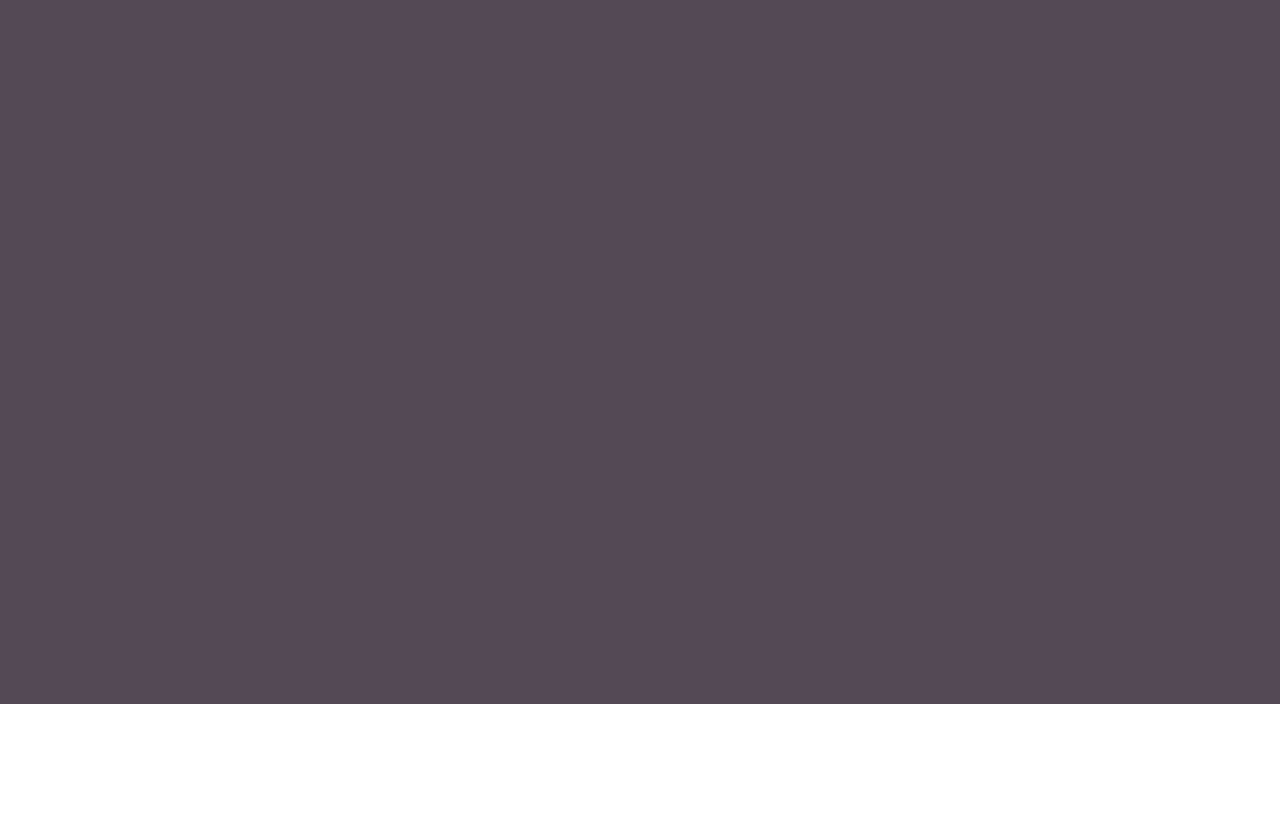
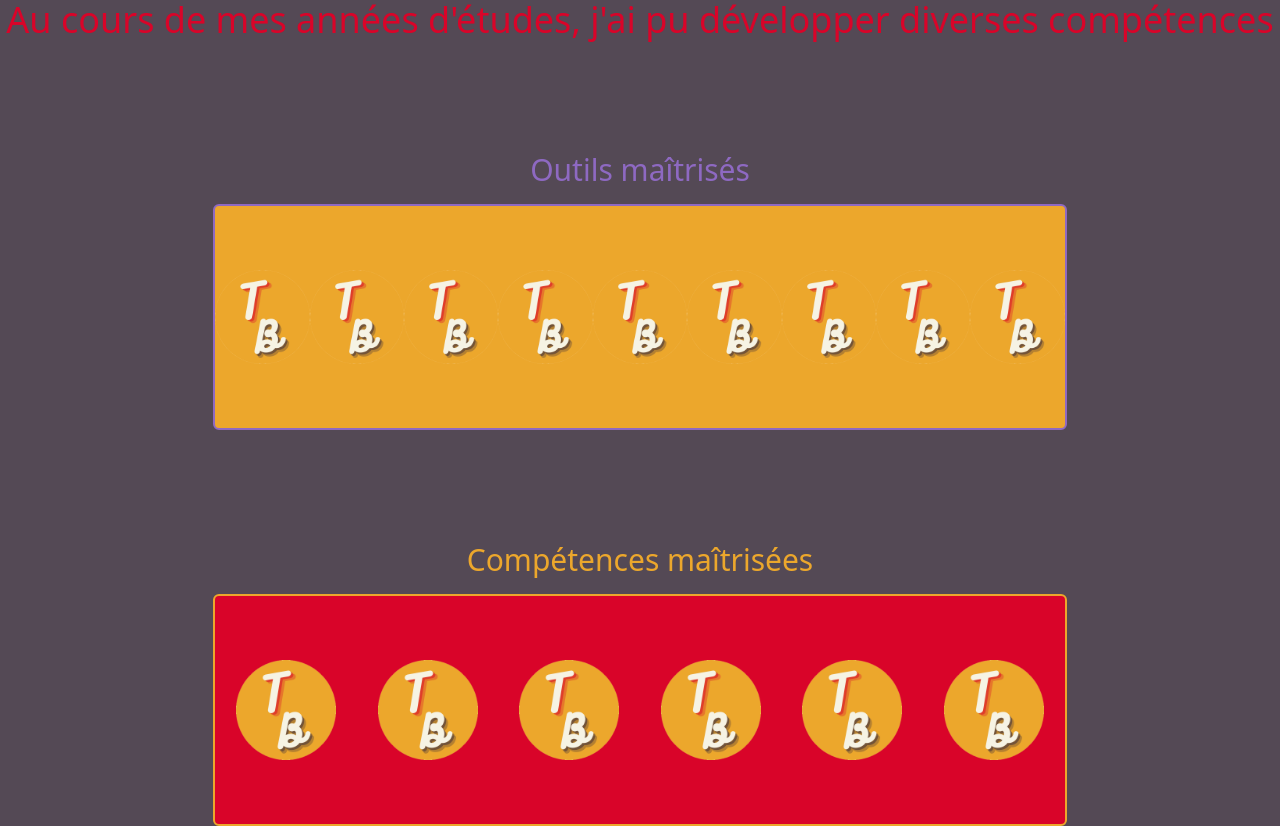
Before and after one commit to Timeuh/Portfolio-V1, a React (Vite) app: page / in a window 1280 px wide. Shown: the part 2520-3346 px from the top of the page. Before the commit the page ends 3224 px from the top, so only its background shows below. Built offline with nearby package versions, Linux system fonts and the light colour scheme.

Commit message:
feat: add content for known tools and skills

```diff
--- a/src/components/Skills.jsx
+++ b/src/components/Skills.jsx
@@ -1,8 +1,38 @@
 function Skills() {
 
     return (
-        <div id="skills" className="bg-thunder-700 w-full h-screen">
-
+        <div id="skills" className="bg-thunder-700 w-full h-full text-center space-y-24">
+            <h1 className="text-4xl text-monza-main pt-24">Au cours de mes années d'études, j'ai pu développer diverses
+                compétences</h1>
+            <div className="h-1/4">
+                <h1 className="text-3xl py-4 text-martinique-600">Outils maîtrisés</h1>
+                <div className="flex justify-center h-full">
+                    <div className="skills-icons bg-fuel-yellow-main border-martinique-600">
+                        <a href="#intro"><img src="../../public/icon.png" alt="icon" width="100" height="100"/></a>
+                        <a href="#intro"><img src="../../public/icon.png" alt="icon" width="100" height="100"/></a>
+                        <a href="#intro"><img src="../../public/icon.png" alt="icon" width="100" height="100"/></a>
+                        <a href="#intro"><img src="../../public/icon.png" alt="icon" width="100" height="100"/></a>
+                        <a href="#intro"><img src="../../public/icon.png" alt="icon" width="100" height="100"/></a>
+                        <a href="#intro"><img src="../../public/icon.png" alt="icon" width="100" height="100"/></a>
+                        <a href="#intro"><img src="../../public/icon.png" alt="icon" width="100" height="100"/></a>
+                        <a href="#intro"><img src="../../public/icon.png" alt="icon" width="100" height="100"/></a>
+                        <a href="#intro"><img src="../../public/icon.png" alt="icon" width="100" height="100"/></a>
+                    </div>
+                </div>
+            </div>
+            <div className="h-1/4">
+                <h1 className="text-3xl py-4 text-fuel-yellow-main">Compétences maîtrisées</h1>
+                <div className="flex justify-center h-full">
+                    <div className="skills-icons bg-monza-main border-fuel-yellow-main">
+                        <a href="#intro"><img src="../../public/icon.png" alt="icon" width="100" height="100"/></a>
+                        <a href="#intro"><img src="../../public/icon.png" alt="icon" width="100" height="100"/></a>
+                        <a href="#intro"><img src="../../public/icon.png" alt="icon" width="100" height="100"/></a>
+                        <a href="#intro"><img src="../../public/icon.png" alt="icon" width="100" height="100"/></a>
+                        <a href="#intro"><img src="../../public/icon.png" alt="icon" width="100" height="100"/></a>
+                        <a href="#intro"><img src="../../public/icon.png" alt="icon" width="100" height="100"/></a>
+                    </div>
+                </div>
+            </div>
         </div>
     );
 }
--- a/src/index.css
+++ b/src/index.css
@@ -12,4 +12,8 @@
         @apply bg-[#251316] flex flex-col text-center my-1 py-5 mx-1 border-b-4 border-monza-main border-opacity-0
         hover:border-opacity-100 transition h-full hover:text-fuel-yellow-200
     }
+
+    .skills-icons {
+        @apply flex flex-row justify-around w-4/6 h-full rounded-md py-16 border-2
+    }
 }
```
